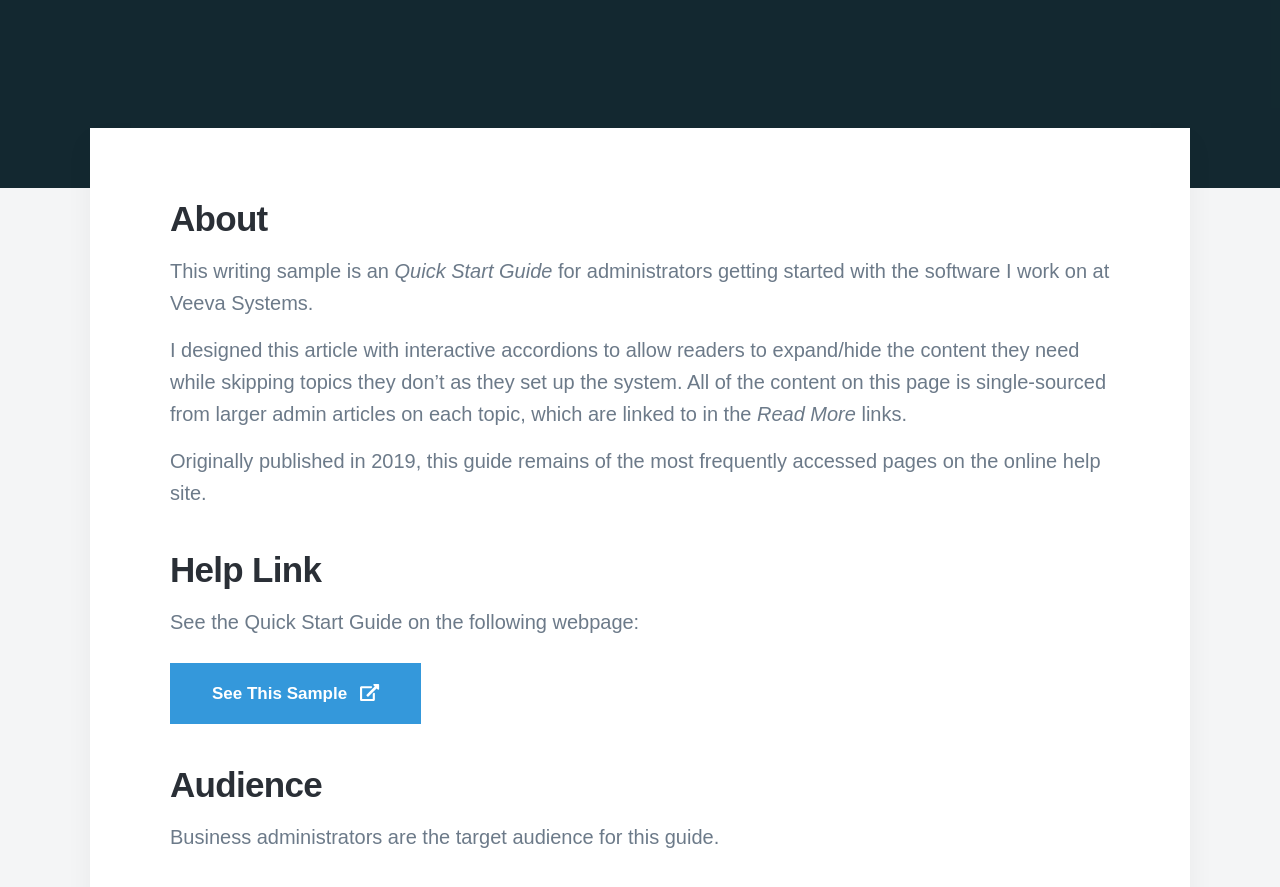
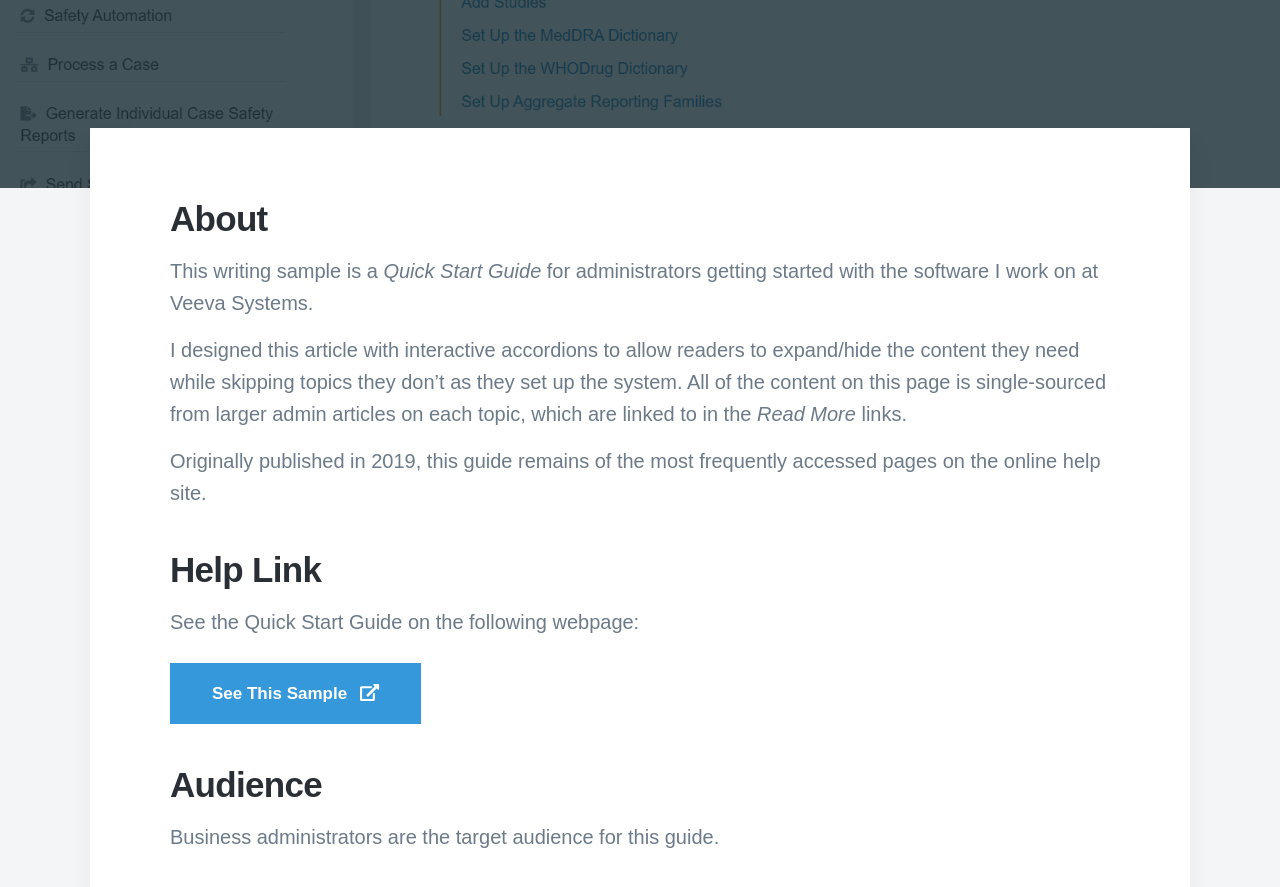
Before and after one commit to emilyrushton/emilyrushton.github.io, a Jekyll site: the page built from _posts/2021-12-12-admin-quick-start.md, in a window 1280 px wide and 900 px high, scrolled down 401 px. Shown: the top 887 px of the window. Built offline with Jekyll 4.4.1, drawn with Linux system fonts in a browser that asks for light colours; nearby versions of some CDN libraries; some web fonts are replaced.

Commit message:
Added image for first steps for admins

```diff
--- a/_posts/2021-12-12-admin-quick-start.md
+++ b/_posts/2021-12-12-admin-quick-start.md
@@ -2,11 +2,12 @@
 title: 'Admin Quick Start Guide'
 date: 2021-12-14 00:00:00
 description: Sample of an online Quick Start Guide written for administrators using a static site generator (Jekyll) and Markdown/HTML.
+featured_image: '/images/first-steps-for-admins.png'
 ---
 
 ## About
 
-This writing sample is an <em>Quick Start Guide</em> for administrators getting started with the software I work on at Veeva Systems.
+This writing sample is a <em>Quick Start Guide</em> for administrators getting started with the software I work on at Veeva Systems.
 
 I designed this article with interactive accordions to allow readers to expand/hide the content they need while skipping topics they don't as they set up the system. All of the content on this page is single-sourced from larger admin articles on each topic, which are linked to in the <em>Read More</em> links.
 
```
Also changed, not shown: images/first-steps-for-admins.png (added).
